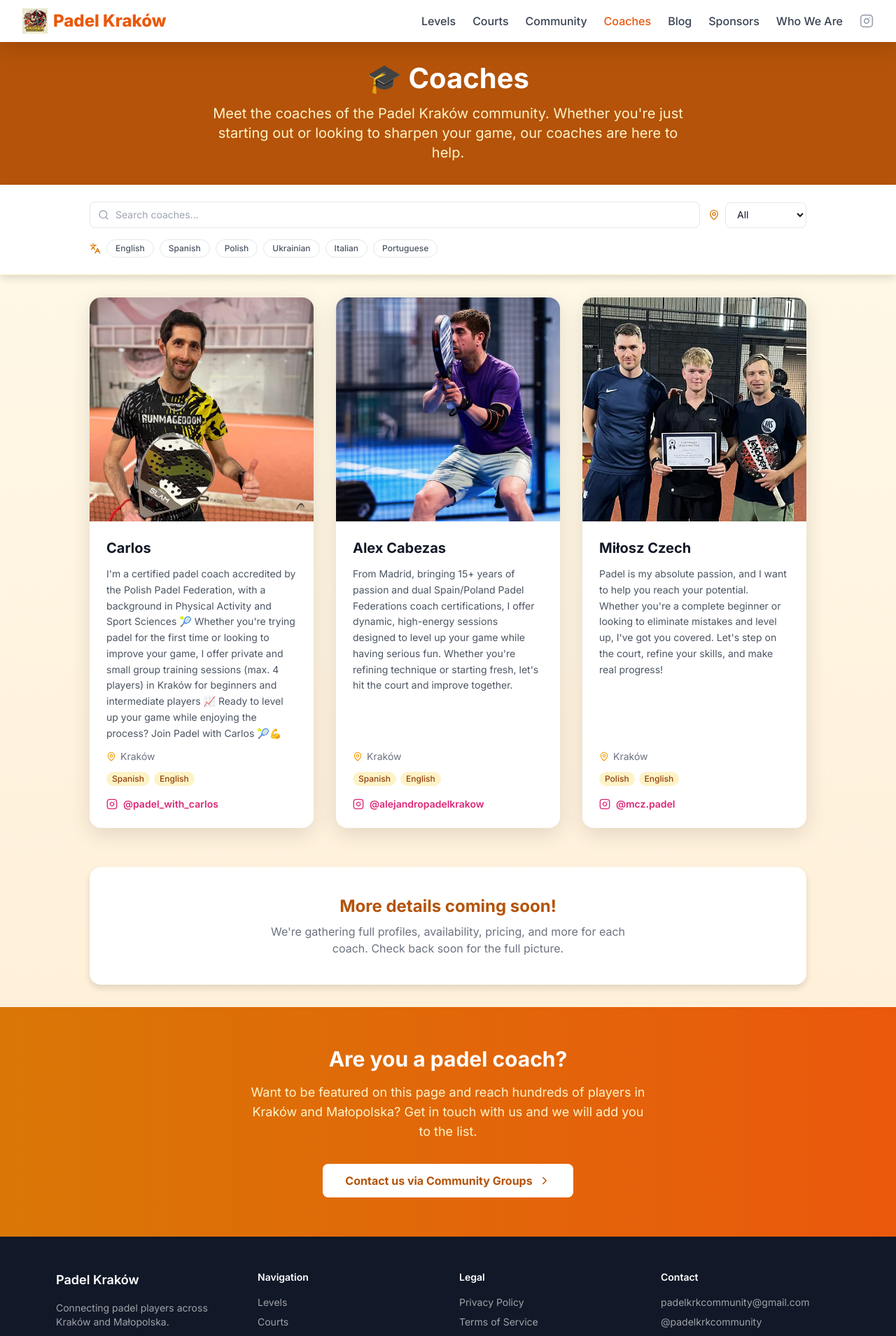
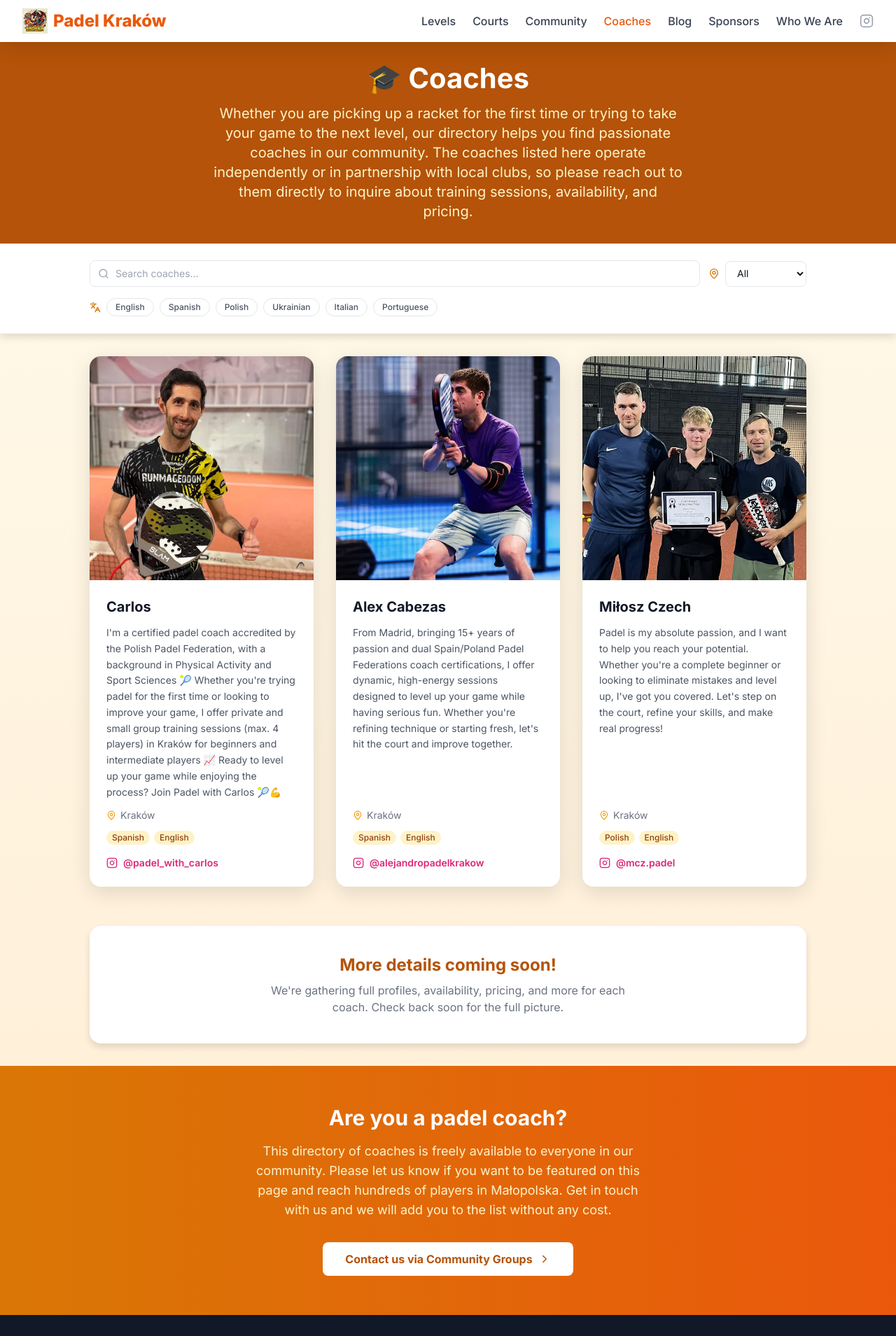
Before and after one commit to Gitperez288/padel-krakow, a Next.js app: page /coaches in a window 1280 px wide. Shown: the top 1909 px of the page at 70% size. Built offline with nearby package versions, Linux system fonts and the light colour scheme.

Commit message:
coaches: update hero description and CTA copy

```diff
--- a/src/app/coaches/page.tsx
+++ b/src/app/coaches/page.tsx
@@ -96,9 +96,10 @@ export default function CoachesPage() {
         <div className="max-w-4xl mx-auto text-center">
           <h1 className="text-4xl md:text-5xl font-bold mb-4">🎓 Coaches</h1>
           <p className="text-lg md:text-xl text-amber-100 max-w-2xl mx-auto">
-            Meet the coaches of the Padel Kraków community. Whether you&apos;re
-            just starting out or looking to sharpen your game, our coaches are
-            here to help.
+            Whether you are picking up a racket for the first time or trying to take your game to the next level,
+            our directory helps you find passionate coaches in our community. The coaches listed here operate independently
+            or in partnership with local clubs, so please reach out to them directly to inquire about training sessions,
+            availability, and pricing.
           </p>
         </div>
       </section>
@@ -111,9 +112,9 @@ export default function CoachesPage() {
         <div className="max-w-3xl mx-auto text-center">
           <h2 className="text-3xl font-bold mb-4">Are you a padel coach?</h2>
           <p className="text-amber-100 text-lg mb-8 max-w-xl mx-auto">
-            Want to be featured on this page and reach hundreds of players in
-            Kraków and Małopolska? Get in touch with us and we will add you to
-            the list.
+            This directory of coaches is freely available to everyone in our community. Please let us know if you want to be featured on this page
+            and reach hundreds of players in Małopolska. Get in touch with us and we will add you to
+            the list without any cost.
           </p>
           <Link
             href="/groups"
```
